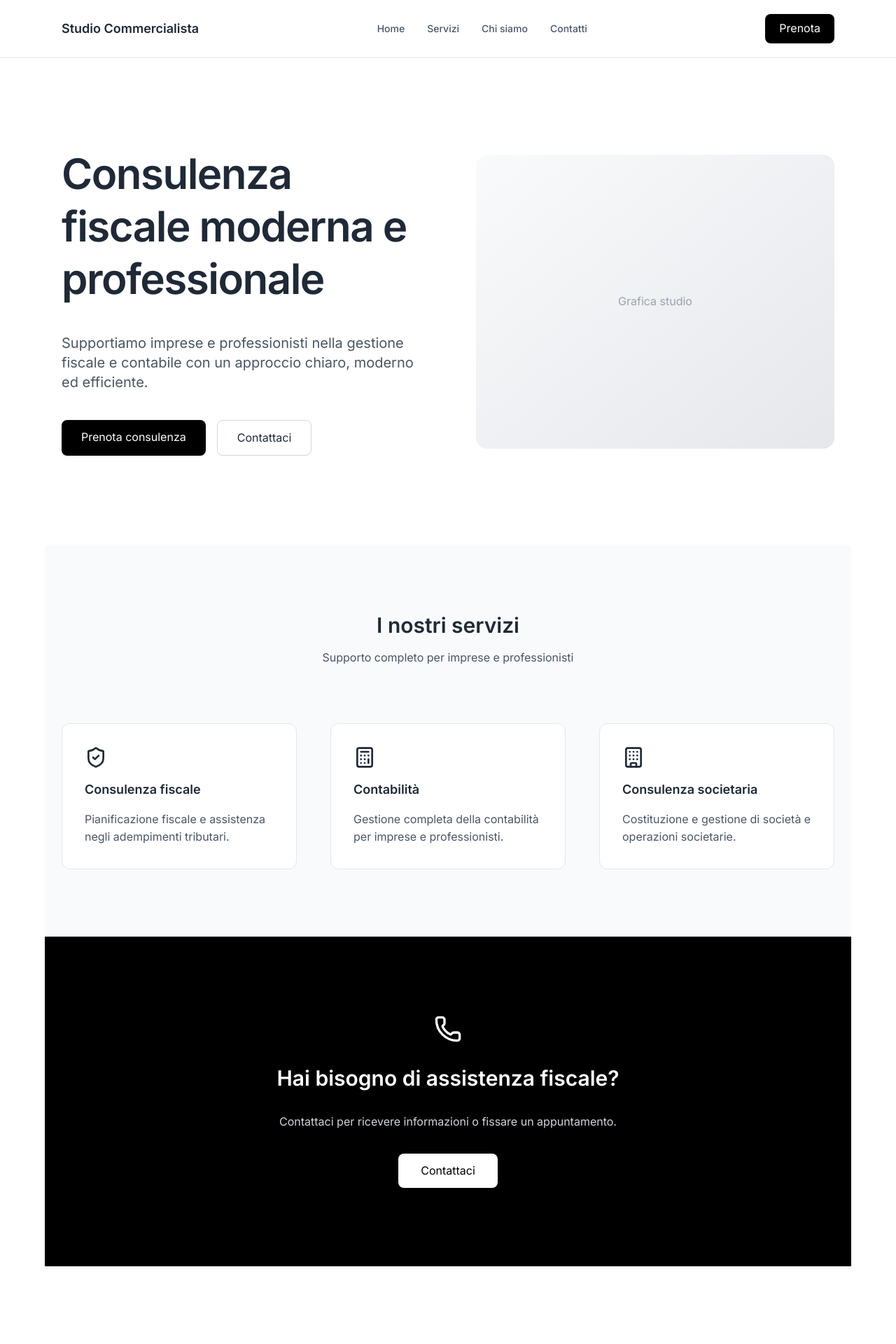
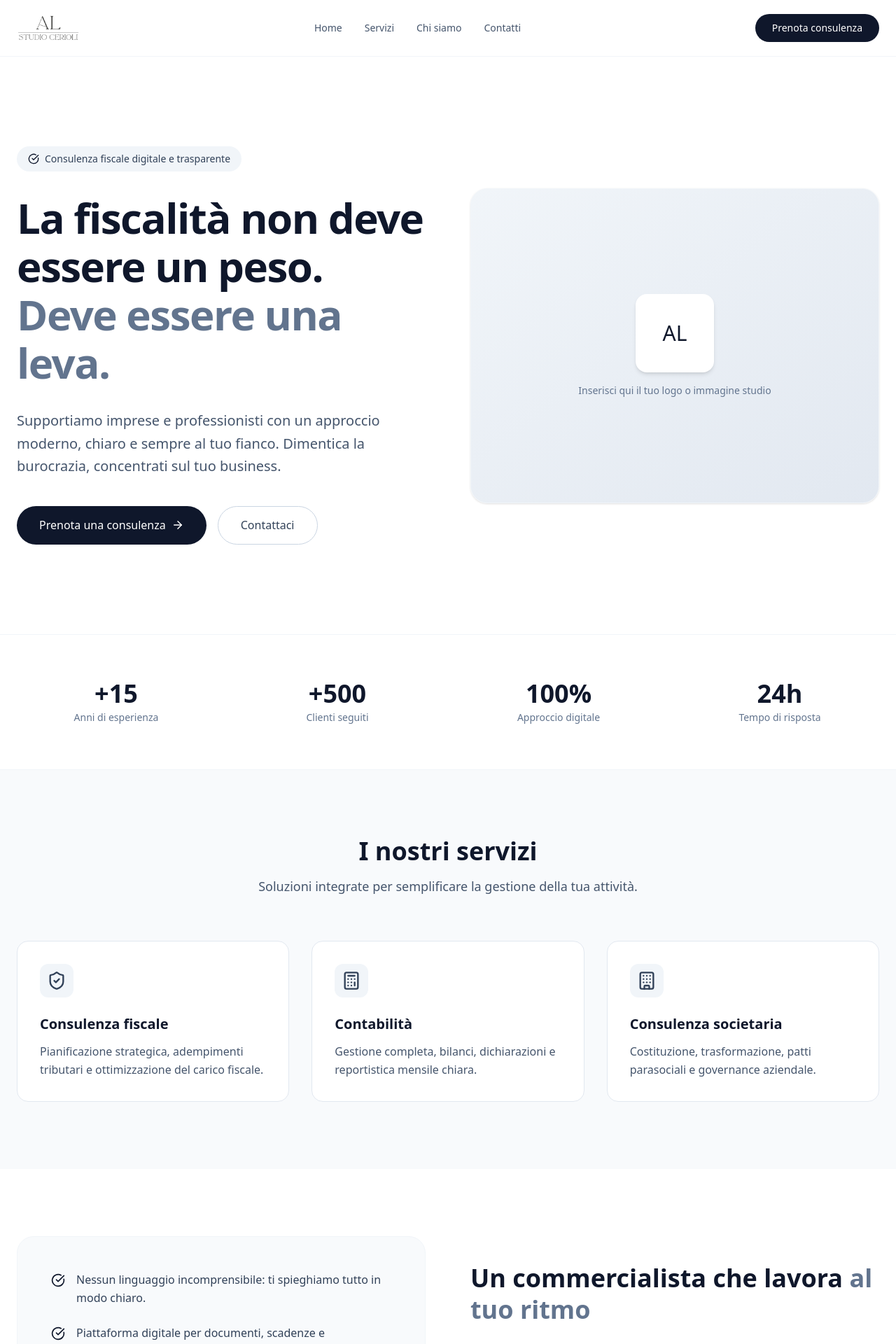
Before and after one commit to lucerioli/aellestudio, a Next.js app: page / in a window 1280 px wide. Shown: the top 1920 px of the page at 70% size. Built offline with nearby package versions, Linux system fonts and the light colour scheme.

Commit message:
Aggiornamento post Qwen Chat

```diff
--- a/app/layout.js
+++ b/app/layout.js
@@ -1,64 +1,87 @@
 import './globals.css'
 import Link from 'next/link'
-import { Inter } from 'next/font/google'
-
-const inter = Inter({ subsets: ['latin'] })
+import Image from 'next/image'
 
 export const metadata = {
-  title: 'Studio Commercialista',
-  description: 'Consulenza fiscale e contabile professionale'
+  title: 'AL - Studio Cerioli | Consulenza Fiscale e Contabile',
+  description: 'Consulenza fiscale, contabilità e servizi per imprese e professionisti.'
 }
 
 export default function RootLayout({ children }) {
   return (
-    <html lang="it" className={inter.className}>
-      <body className="bg-white text-gray-800">
+    <html lang="it">
+      <body className="antialiased">
 
-        <nav className="sticky top-0 bg-white/80 backdrop-blur border-b border-gray-200 z-50">
-
-          <div className="max-w-6xl mx-auto px-6 py-5 flex justify-between items-center">
-
-            <Link href="/" className="font-semibold text-lg">
-              Studio Commercialista
+        {/* HEADER */}
+        <header className="sticky top-0 z-50 bg-white/90 backdrop-blur-md border-b border-slate-100">
+          <div className="max-w-7xl mx-auto px-6 h-20 flex items-center justify-between">
+            <Link href="/" className="flex items-center gap-3 hover:opacity-80 transition-opacity">
+              <Image
+                src="/images/logo.png"
+                alt="Logo AL - Studio Cerioli"
+                width={160}
+                height={46}
+                className="h-10 w-auto object-contain"
+              />
             </Link>
 
-            <div className="hidden md:flex gap-8 text-sm text-gray-600 font-medium">
-
-              <Link href="/" className="hover:text-black transition">
-                Home
-              </Link>
-
-              <Link href="/servizi" className="hover:text-black transition">
-                Servizi
-              </Link>
-
-              <Link href="/chi-siamo" className="hover:text-black transition">
-                Chi siamo
-              </Link>
-
-              <Link href="/contatti" className="hover:text-black transition">
-                Contatti
-              </Link>
-
-            </div>
+            <nav className="hidden md:flex items-center gap-8">
+              <Link href="/" className="text-sm font-medium text-slate-600 hover:text-slate-900 transition-colors">Home</Link>
+              <Link href="/servizi" className="text-sm font-medium text-slate-600 hover:text-slate-900 transition-colors">Servizi</Link>
+              <Link href="/chi-siamo" className="text-sm font-medium text-slate-600 hover:text-slate-900 transition-colors">Chi siamo</Link>
+              <Link href="/contatti" className="text-sm font-medium text-slate-600 hover:text-slate-900 transition-colors">Contatti</Link>
+            </nav>
 
             <Link
               href="/prenotazioni"
-              className="bg-black text-white px-5 py-2 rounded-lg hover:bg-gray-800 transition"
+              className="bg-slate-900 text-white text-sm font-medium px-6 py-2.5 rounded-full hover:bg-slate-800 transition-all hover:shadow-lg"
             >
-              Prenota
+              Prenota consulenza
             </Link>
+          </div>
+        </header>
 
-          </div>
-
-        </nav>
-
-        <main className="max-w-6xl mx-auto px-6">
+        {/* MAIN */}
+        <main className="min-h-screen">
           {children}
         </main>
 
-        <footer className="border-t border-gray-200 mt-32 py-12 text-center text-gray-500 text-sm">
-          © {new Date().getFullYear()} Studio Commercialista
+        {/* FOOTER */}
+        <footer className="bg-slate-50 border-t border-slate-200 py-16 mt-24">
+          <div className="max-w-7xl mx-auto px-6 grid md:grid-cols-4 gap-8">
+            <div className="col-span-2">
+              <div className="flex items-center gap-3 mb-4">
+                <Image
+                  src="/images/logo.png"
+                  alt="Logo AL - Studio Cerioli"
+                  width={140}
+                  height={40}
+                  className="h-8 w-auto object-contain"
+                />
+              </div>
+              <p className="text-slate-500 text-sm max-w-xs leading-relaxed">
+                Consulenza fiscale e contabile moderna per imprese e professionisti. Chiarezza, competenza e digitalizzazione.
+              </p>
+            </div>
+            <div>
+              <h4 className="font-semibold text-slate-900 mb-4" style={{ fontFamily: 'var(--font-serif)' }}>Navigazione</h4>
+              <div className="space-y-3 text-sm text-slate-600">
+                <Link href="/servizi" className="block hover:text-slate-900 transition-colors">Servizi</Link>
+                <Link href="/chi-siamo" className="block hover:text-slate-900 transition-colors">Chi siamo</Link>
+                <Link href="/contatti" className="block hover:text-slate-900 transition-colors">Contatti</Link>
+              </div>
+            </div>
+            <div>
+              <h4 className="font-semibold text-slate-900 mb-4" style={{ fontFamily: 'var(--font-serif)' }}>Legale</h4>
+              <div className="space-y-3 text-sm text-slate-600">
+                <Link href="/privacy" className="block hover:text-slate-900 transition-colors">Privacy Policy</Link>
+                <Link href="/cookie" className="block hover:text-slate-900 transition-colors">Cookie Policy</Link>
+              </div>
+            </div>
+          </div>
+          <div className="max-w-7xl mx-auto px-6 mt-12 pt-8 border-t border-slate-200 text-center text-xs text-slate-400">
+            © {new Date().getFullYear()} AL - Studio Cerioli. Tutti i diritti riservati.
+          </div>
         </footer>
 
       </body>
--- a/app/page.js
+++ b/app/page.js
@@ -1,152 +1,137 @@
-import { ShieldCheck, Calculator, Building, Phone } from "lucide-react"
+import Link from 'next/link'
+import { ShieldCheck, Calculator, Building, Phone, ArrowRight, CheckCircle } from "lucide-react"
 
 export default function Home() {
   return (
-    <div>
-
+    <>
       {/* HERO */}
-
-      <section className="py-32 grid md:grid-cols-2 gap-20 items-center">
-
-        <div className="space-y-10">
-
-          <h1 className="text-6xl font-semibold tracking-tight leading-tight">
-            Consulenza fiscale
-            moderna e professionale
-          </h1>
-
-          <p className="text-xl text-gray-600 max-w-xl">
-            Supportiamo imprese e professionisti nella gestione fiscale
-            e contabile con un approccio chiaro, moderno ed efficiente.
-          </p>
-
-          <div className="flex gap-4">
-
-            <a
-              href="/prenotazioni"
-              className="bg-black text-white px-7 py-3 rounded-lg hover:bg-gray-800 transition"
-            >
-              Prenota consulenza
-            </a>
-
-            <a
-              href="/contatti"
-              className="border border-gray-300 px-7 py-3 rounded-lg hover:bg-gray-50 transition"
-            >
-              Contattaci
-            </a>
-
+      <section className="py-24 md:py-32 px-6">
+        <div className="max-w-7xl mx-auto grid md:grid-cols-2 gap-16 items-center">
+          <div className="space-y-8">
+            <div className="inline-flex items-center gap-2 px-4 py-2 bg-slate-100 rounded-full text-sm font-medium text-slate-700">
+              <CheckCircle size={16} className="text-slate-900" />
+              Consulenza fiscale digitale e trasparente
+            </div>
+            <h1 className="text-5xl md:text-6xl font-semibold tracking-tight text-slate-900 leading-[1.15]" style={{ fontFamily: 'var(--font-serif)' }}>
+              La fiscalità non deve essere un peso. <span className="text-slate-500">Deve essere una leva.</span>
+            </h1>
+            <p className="text-lg md:text-xl text-slate-600 max-w-xl leading-relaxed">
+              Supportiamo imprese e professionisti con un approccio moderno, chiaro e sempre al tuo fianco. Dimentica la burocrazia, concentrati sul tuo business.
+            </p>
+            <div className="flex flex-wrap gap-4 pt-2">
+              <Link href="/prenotazioni" className="group inline-flex items-center gap-2 bg-slate-900 text-white px-8 py-3.5 rounded-full font-medium hover:bg-slate-800 transition-all hover:shadow-lg">
+                Prenota una consulenza
+                <ArrowRight size={18} className="group-hover:translate-x-1 transition-transform" />
+              </Link>
+              <Link href="/contatti" className="inline-flex items-center gap-2 border border-slate-300 text-slate-700 px-8 py-3.5 rounded-full font-medium hover:bg-slate-50 hover:border-slate-400 transition-all">
+                Contattaci
+              </Link>
+            </div>
           </div>
 
+          <div className="relative bg-gradient-to-br from-slate-100 to-slate-200 rounded-3xl h-[450px] flex items-center justify-center overflow-hidden shadow-sm border border-slate-100">
+            <div className="text-center space-y-4">
+              <div className="w-28 h-28 bg-white rounded-2xl flex items-center justify-center shadow-md mx-auto">
+                <span className="text-3xl text-slate-900" style={{ fontFamily: 'var(--font-serif)' }}>AL</span>
+              </div>
+              <p className="text-slate-500 text-sm font-medium">Inserisci qui il tuo logo o immagine studio</p>
+            </div>
+          </div>
         </div>
-
-        <div className="bg-gradient-to-br from-gray-50 to-gray-200 rounded-2xl h-[420px] flex items-center justify-center text-gray-400">
-          Grafica studio
-        </div>
-
       </section>
 
+      {/* STATISTICHE */}
+      <section className="py-16 border-y border-slate-100 bg-white px-6">
+        <div className="max-w-7xl mx-auto grid grid-cols-2 md:grid-cols-4 gap-8 text-center">
+          {[
+            { num: '+15', label: 'Anni di esperienza' },
+            { num: '+500', label: 'Clienti seguiti' },
+            { num: '100%', label: 'Approccio digitale' },
+            { num: '24h', label: 'Tempo di risposta' }
+          ].map((stat, i) => (
+            <div key={i} className="space-y-1">
+              <div className="text-3xl md:text-4xl font-semibold text-slate-900" style={{ fontFamily: 'var(--font-serif)' }}>{stat.num}</div>
+              <div className="text-sm text-slate-500 font-medium">{stat.label}</div>
+            </div>
+          ))}
+        </div>
+      </section>
 
       {/* SERVIZI */}
-
-      <section className="py-24 bg-gray-50 -mx-6 px-6">
-
-        <div className="max-w-6xl mx-auto">
-
-          <div className="text-center mb-20">
-
-            <h2 className="text-3xl font-semibold mb-4">
+      <section className="py-24 bg-slate-50 px-6">
+        <div className="max-w-7xl mx-auto">
+          <div className="text-center max-w-2xl mx-auto mb-16">
+            <h2 className="text-3xl md:text-4xl font-semibold text-slate-900 mb-4" style={{ fontFamily: 'var(--font-serif)' }}>
               I nostri servizi
             </h2>
-
-            <p className="text-gray-600">
-              Supporto completo per imprese e professionisti
-            </p>
-
+            <p className="text-slate-600 text-lg">Soluzioni integrate per semplificare la gestione della tua attività.</p>
           </div>
 
-          <div className="grid md:grid-cols-3 gap-12">
-
-            <div className="bg-white border border-gray-200 rounded-xl p-8 space-y-4 hover:shadow-lg transition">
-
-              <ShieldCheck size={32} />
-
-              <h3 className="font-semibold text-lg">
-                Consulenza fiscale
-              </h3>
-
-              <p className="text-gray-600">
-                Pianificazione fiscale e assistenza
-                negli adempimenti tributari.
-              </p>
-
-            </div>
-
-            <div className="bg-white border border-gray-200 rounded-xl p-8 space-y-4 hover:shadow-lg transition">
-
-              <Calculator size={32} />
-
-              <h3 className="font-semibold text-lg">
-                Contabilità
-              </h3>
-
-              <p className="text-gray-600">
-                Gestione completa della contabilità
-                per imprese e professionisti.
-              </p>
-
-            </div>
-
-            <div className="bg-white border border-gray-200 rounded-xl p-8 space-y-4 hover:shadow-lg transition">
-
-              <Building size={32} />
-
-              <h3 className="font-semibold text-lg">
-                Consulenza societaria
-              </h3>
-
-              <p className="text-gray-600">
-                Costituzione e gestione di società
-                e operazioni societarie.
-              </p>
-
-            </div>
-
+          <div className="grid md:grid-cols-3 gap-8">
+            {[
+              { icon: <ShieldCheck size={28} />, title: 'Consulenza fiscale', desc: 'Pianificazione strategica, adempimenti tributari e ottimizzazione del carico fiscale.' },
+              { icon: <Calculator size={28} />, title: 'Contabilità', desc: 'Gestione completa, bilanci, dichiarazioni e reportistica mensile chiara.' },
+              { icon: <Building size={28} />, title: 'Consulenza societaria', desc: 'Costituzione, trasformazione, patti parasociali e governance aziendale.' }
+            ].map((service, i) => (
+              <div key={i} className="bg-white border border-slate-200 rounded-2xl p-8 hover:shadow-xl hover:-translate-y-1 transition-all duration-300 group">
+                <div className="w-12 h-12 bg-slate-100 rounded-xl flex items-center justify-center text-slate-700 mb-6 group-hover:bg-slate-900 group-hover:text-white transition-colors">
+                  {service.icon}
+                </div>
+                <h3 className="text-xl font-semibold text-slate-900 mb-3" style={{ fontFamily: 'var(--font-serif)' }}>{service.title}</h3>
+                <p className="text-slate-600 leading-relaxed">{service.desc}</p>
+              </div>
+            ))}
           </div>
-
         </div>
-
       </section>
 
-
-      {/* CTA CONTATTI */}
-
-      <section className="py-28 bg-black text-white -mx-6 px-6">
-
-        <div className="max-w-4xl mx-auto text-center space-y-8">
-
-          <Phone size={40} className="mx-auto" />
-
-          <h2 className="text-3xl font-semibold">
-            Hai bisogno di assistenza fiscale?
-          </h2>
-
-          <p className="text-gray-300">
-            Contattaci per ricevere informazioni
-            o fissare un appuntamento.
-          </p>
-
-          <a
-            href="/contatti"
-            className="inline-block bg-white text-black px-8 py-3 rounded-lg hover:bg-gray-200 transition"
-          >
-            Contattaci
-          </a>
-
+      {/* PERCHÉ SCEGLIERCI */}
+      <section className="py-24 px-6">
+        <div className="max-w-7xl mx-auto grid md:grid-cols-2 gap-16 items-center">
+          <div className="order-2 md:order-1 bg-slate-50 rounded-3xl p-10 md:p-12 border border-slate-100">
+            <ul className="space-y-6">
+              {[
+                'Nessun linguaggio incomprensibile: ti spieghiamo tutto in modo chiaro.',
+                'Piattaforma digitale per documenti, scadenze e comunicazioni.',
+                'Un referente dedicato per ogni pratica.',
+                'Trasparenza sui costi e sulle tempistiche.'
+              ].map((item, i) => (
+                <li key={i} className="flex gap-4">
+                  <CheckCircle size={20} className="text-slate-900 mt-1 shrink-0" />
+                  <span className="text-slate-700 leading-relaxed">{item}</span>
+                </li>
+              ))}
+            </ul>
+          </div>
+          <div className="order-1 md:order-2 space-y-6">
+            <h2 className="text-3xl md:text-4xl font-semibold text-slate-900 leading-tight" style={{ fontFamily: 'var(--font-serif)' }}>
+              Un commercialista che lavora <span className="text-slate-500">al tuo ritmo</span>
+            </h2>
+            <p className="text-slate-600 text-lg leading-relaxed">
+              Crediamo che la consulenza fiscale debba essere un alleato, non un ostacolo. Per questo abbiamo eliminato la burocrazia inutile e digitalizzato i processi.
+            </p>
+            <Link href="/chi-siamo" className="inline-flex items-center gap-2 text-slate-900 font-medium hover:gap-3 transition-all">
+              Scopri chi siamo <ArrowRight size={16} />
+            </Link>
+          </div>
         </div>
-
       </section>
 
-    </div>
+      {/* CTA FINALE */}
+      <section className="py-24 px-6 bg-slate-900 text-white">
+        <div className="max-w-4xl mx-auto text-center space-y-8">
+          <h2 className="text-3xl md:text-4xl font-semibold" style={{ fontFamily: 'var(--font-serif)' }}>
+            Pronto a semplificare la gestione fiscale?
+          </h2>
+          <p className="text-slate-300 text-lg max-w-2xl mx-auto leading-relaxed">
+            Parla direttamente con un nostro professionista. Ti guideremo passo dopo passo verso la soluzione più adatta.
+          </p>
+          <Link href="/contatti" className="inline-flex items-center gap-2 bg-white text-slate-900 px-8 py-3.5 rounded-full font-medium hover:bg-slate-100 transition-all hover:shadow-lg">
+            Fissa un appuntamento
+            <ArrowRight size={18} />
+          </Link>
+        </div>
+      </section>
+    </>
   )
 }
```
Also changed, not shown: app/fonts/LaLuxesSerif.otf (added), public/images/logo.png (added).
